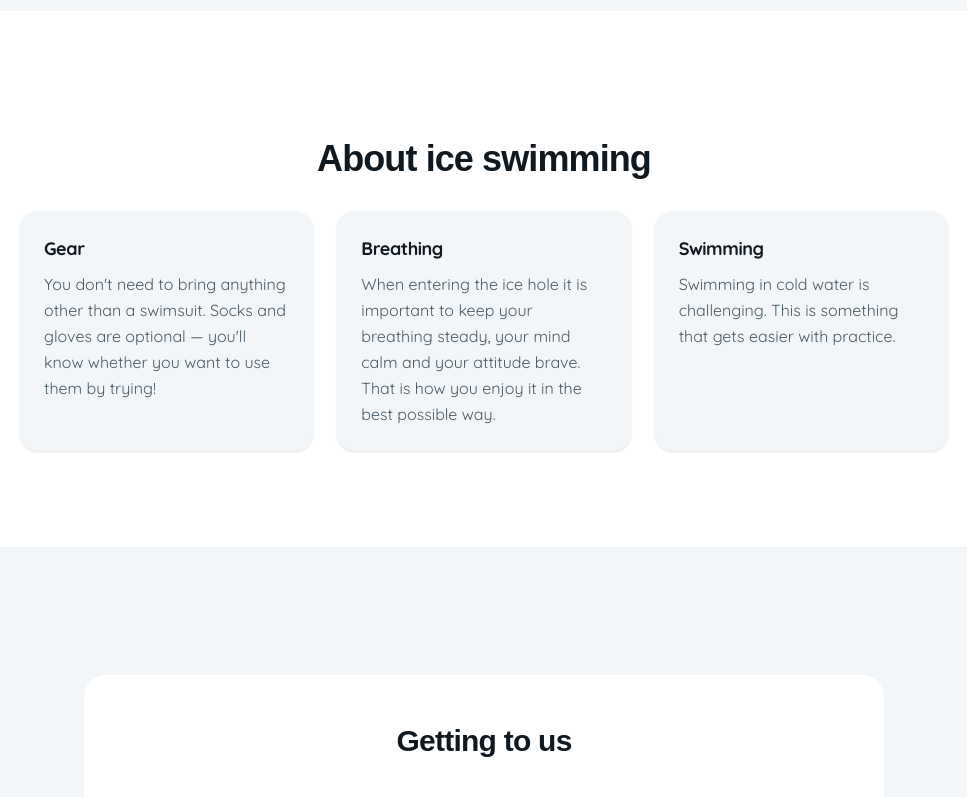
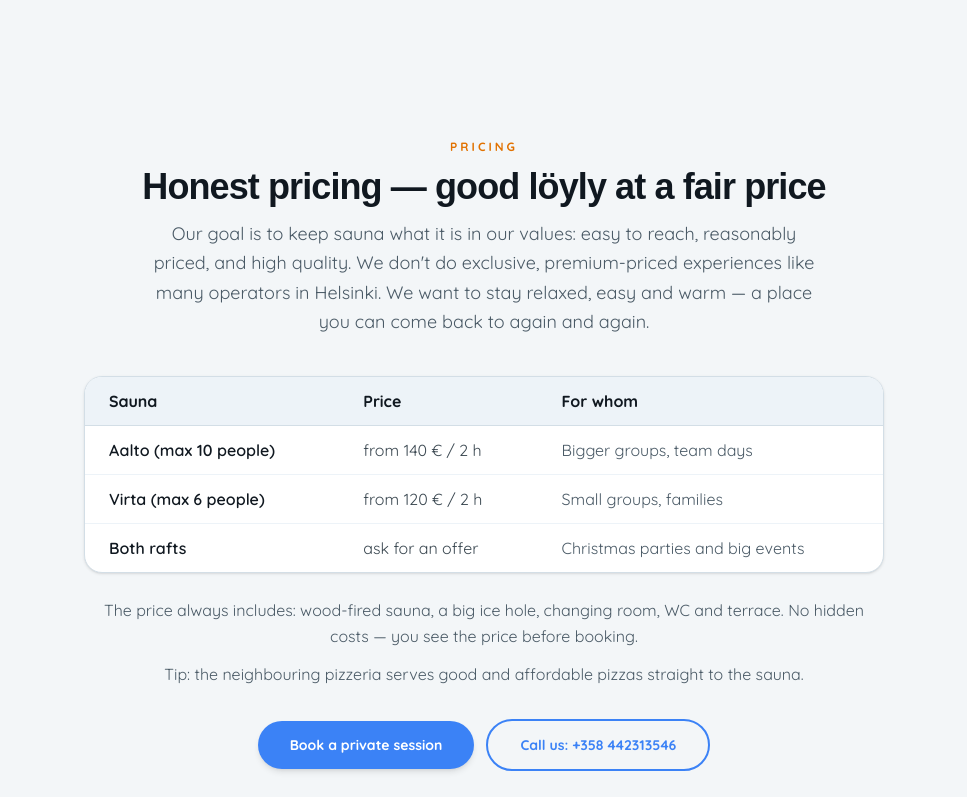
Before and after one commit to Habatin2000/hyvantuulensauna, a Next.js app: page /en/avanto in a window 1280 px wide. Shown: the part 2540-3337 px from the top of the page, without its empty margins (156-1123 px from the left). Built offline with nearby package versions, Linux system fonts and the light colour scheme; a web font is replaced by a local one.

Commit message:
avanto pricing section: keyword H2, EN copy per client, early bird prices added to Service schema offers

```diff
--- a/app/[locale]/avanto/page.tsx
+++ b/app/[locale]/avanto/page.tsx
@@ -114,14 +114,37 @@ export default async function AvantoPage({
         ],
       };
 
-  const serviceSchema = generateServiceSchema(
+  const serviceSchema = {
+    ...generateServiceSchema(
     isEn ? 'Ice swimming and sauna in Helsinki' : 'Avantouinti ja sauna Helsingissä',
     isEn
       ? 'Ice swimming and wood-fired sauna in a maritime setting in Puotila, Helsinki. Public sessions and private bookings all year round.'
       : 'Avantouinti ja puulämmitteinen sauna merellisessä ympäristössä Puotilassa. Julkiset vuorot ja yksityisvaraukset ympäri vuoden.',
     pageUrl,
     PAGE_IMAGE
-  );
+    ),
+    // Early bird prices — keep in sync with the pricing section and the cards.
+    offers: [
+      {
+        '@type': 'Offer',
+        name: isEn ? 'Sauna boat Aalto — private session 2 h' : 'Aalto-sauna — yksityinen vuoro 2 h',
+        price: '109',
+        priceCurrency: 'EUR',
+        availability: 'https://schema.org/InStock',
+        priceValidUntil: '2026-11-15',
+        url: pageUrl,
+      },
+      {
+        '@type': 'Offer',
+        name: isEn ? 'Sauna boat Virta — private session 2 h' : 'Virta-sauna — yksityinen vuoro 2 h',
+        price: '89',
+        priceCurrency: 'EUR',
+        availability: 'https://schema.org/InStock',
+        priceValidUntil: '2026-11-15',
+        url: pageUrl,
+      },
+    ],
+  };
 
   const breadcrumbSchema = generateBreadcrumbSchema([
     { name: isEn ? 'Home' : 'Etusivu', url: `${SITE_URL}${isEn ? '/en' : ''}` },
@@ -223,6 +246,84 @@ export default async function AvantoPage({
       {/* Virta & Aalto -kortit (talvi) */}
       <section id="talvisaunat" className="scroll-mt-24">
         <WinterSaunaCards locale={safeLocale} />
+      </section>
+
+      {/* Hinnoittelu */}
+      <section className="section-padding bg-background">
+        <div className="container-padding mx-auto max-w-4xl">
+          <AnimatedSection>
+            <div className="mb-3 text-center">
+              <p className="mb-3 text-xs font-bold uppercase tracking-[0.25em] text-amber-600">
+                {isEn ? 'Pricing' : 'Hinnoittelu'}
+              </p>
+              <h2 className="font-display text-2xl font-bold text-stone-900 md:text-3xl lg:text-4xl">
+                {isEn
+                  ? 'Honest pricing — good löyly at a fair price'
+                  : 'Saunan ja avannon hinnoittelu Helsingissä'}
+              </h2>
+            </div>
+            <p className="mx-auto mb-10 max-w-2xl text-center text-base leading-relaxed text-stone-600 md:text-lg">
+              {isEn
+                ? 'Our goal is to keep sauna what it is in our values: easy to reach, reasonably priced, and high quality. We don\'t do exclusive, premium-priced experiences like many operators in Helsinki. We want to stay relaxed, easy and warm — a place you can come back to again and again.'
+                : 'Reilu hinta, hyvät löyly. Meidän tavoitteemme on pitää saunominen sellaisena kuin se meidän arvomaailmassamme on: helposti saavutettava, kohtuuhintainen ja laadukas. Emme tuota eksklusiivista, premium-hintaista palvelua kuten monet Helsingin hintavertailun toimijoista. Haluamme pysyä rentona, helppona ja lämpimänä palveluna — sellaisena, jonne voi tulla uudelleen ja uudelleen ilman, että lompakko huutaa.'}
+            </p>
+
+            <div className="overflow-hidden rounded-2xl border border-stone-200 bg-white shadow-sm">
+              <table className="w-full text-left text-sm md:text-base">
+                <thead>
+                  <tr className="border-b border-stone-200 bg-stone-100">
+                    <th className="px-4 py-3 font-bold text-stone-900 md:px-6">{isEn ? 'Sauna' : 'Sauna'}</th>
+                    <th className="px-4 py-3 font-bold text-stone-900 md:px-6">{isEn ? 'Price' : 'Hinta'}</th>
+                    <th className="px-4 py-3 font-bold text-stone-900 md:px-6">{isEn ? 'For whom' : 'Kenelle'}</th>
+                  </tr>
+                </thead>
+                <tbody>
+                  <tr className="border-b border-stone-100">
+                    <td className="px-4 py-3 font-semibold text-stone-900 md:px-6">Aalto (max 10 {isEn ? 'people' : 'hlö'})</td>
+                    <td className="px-4 py-3 text-stone-700 md:px-6">{isEn ? 'from' : 'alk.'} 140 € / 2 h</td>
+                    <td className="px-4 py-3 text-stone-600 md:px-6">{isEn ? 'Bigger groups, team days' : 'Isommat porukat, tyky-päivät'}</td>
+                  </tr>
+                  <tr className="border-b border-stone-100">
+                    <td className="px-4 py-3 font-semibold text-stone-900 md:px-6">Virta (max 6 {isEn ? 'people' : 'hlö'})</td>
+                    <td className="px-4 py-3 text-stone-700 md:px-6">{isEn ? 'from' : 'alk.'} 120 € / 2 h</td>
+                    <td className="px-4 py-3 text-stone-600 md:px-6">{isEn ? 'Small groups, families' : 'Pienet porukat, perheet'}</td>
+                  </tr>
+                  <tr>
+                    <td className="px-4 py-3 font-semibold text-stone-900 md:px-6">{isEn ? 'Both rafts' : 'Molemmat lautat'}</td>
+                    <td className="px-4 py-3 text-stone-700 md:px-6">{isEn ? 'ask for an offer' : 'kysy tarjous'}</td>
+                    <td className="px-4 py-3 text-stone-600 md:px-6">{isEn ? 'Christmas parties and big events' : 'Pikkujoulut ja isot tilaisuudet'}</td>
+                  </tr>
+                </tbody>
+              </table>
+            </div>
+
+            <p className="mt-6 text-center text-sm leading-relaxed text-stone-600 md:text-base">
+              {isEn
+                ? 'The price always includes: wood-fired sauna, a big ice hole, changing room, WC and terrace. No hidden costs — you see the price before booking.'
+                : 'Hintaan sisältyy aina: puulämmitteinen sauna, iso avanto, pukuhuone, WC ja terassi. Ei piilokuluja — näet hinnan ennen varausta.'}
+            </p>
+            <p className="mt-3 text-center text-sm leading-relaxed text-stone-600 md:text-base">
+              {isEn
+                ? 'Tip: the neighbouring pizzeria serves good and affordable pizzas straight to the sauna.'
+                : 'Vinkki: naapurin pizzeriasta saat hyvät ja edulliset pizzat suoraan saunalle.'}
+            </p>
+
+            <div className="mt-8 flex flex-col items-center justify-center gap-3 sm:flex-row">
+              <a
+                href="#talvisaunat"
+                className="inline-flex items-center justify-center rounded-full bg-lake px-8 py-3.5 text-sm font-bold text-white shadow-md transition-all hover:-translate-y-0.5 hover:bg-lake-deep hover:shadow-lg"
+              >
+                {isEn ? 'Book a private session' : 'Varaa yksityinen vuoro'}
+              </a>
+              <a
+                href="tel:+358442313546"
+                className="inline-flex items-center justify-center rounded-full border-2 border-lake px-8 py-3.5 text-sm font-bold text-lake transition-all hover:-translate-y-0.5 hover:bg-lake/5"
+              >
+                {isEn ? 'Call us: +358 442313546' : 'Soita meille: 044 231 3546'}
+              </a>
+            </div>
+          </AnimatedSection>
+        </div>
       </section>
 
 
```
